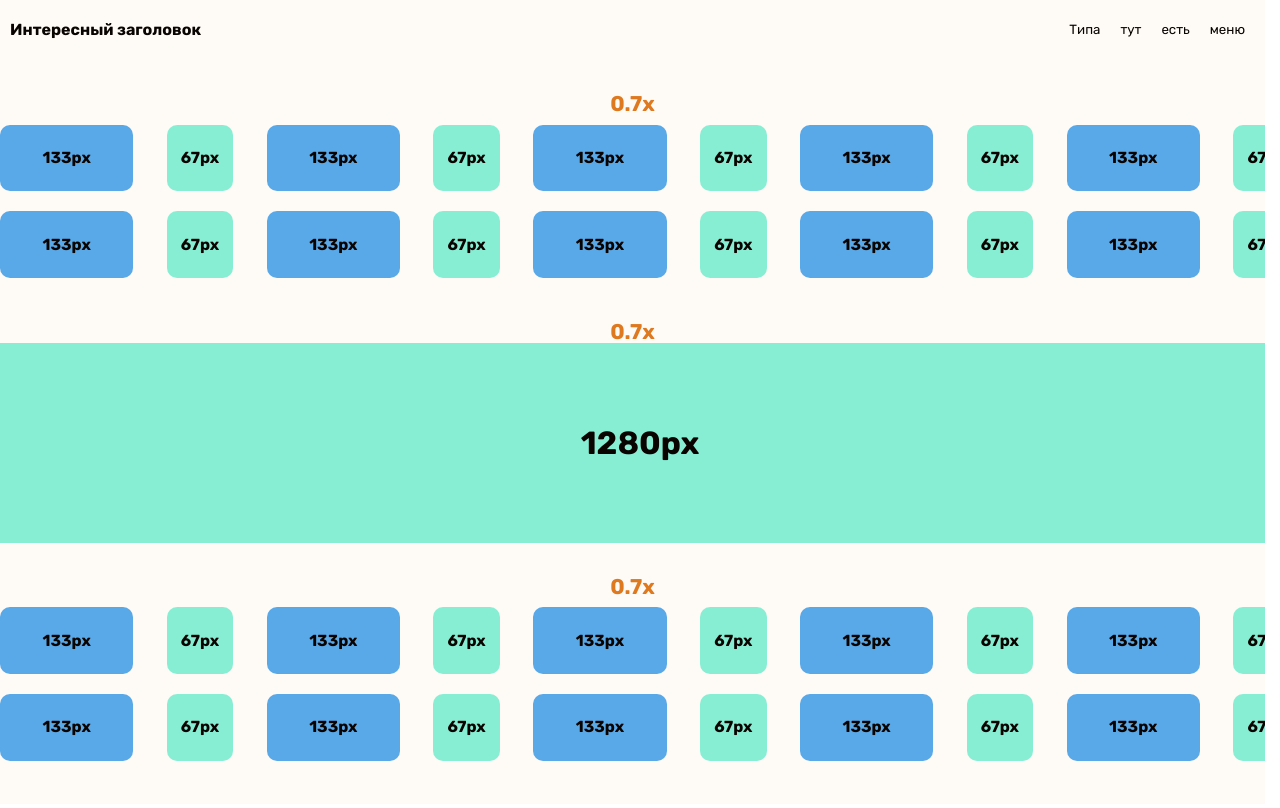
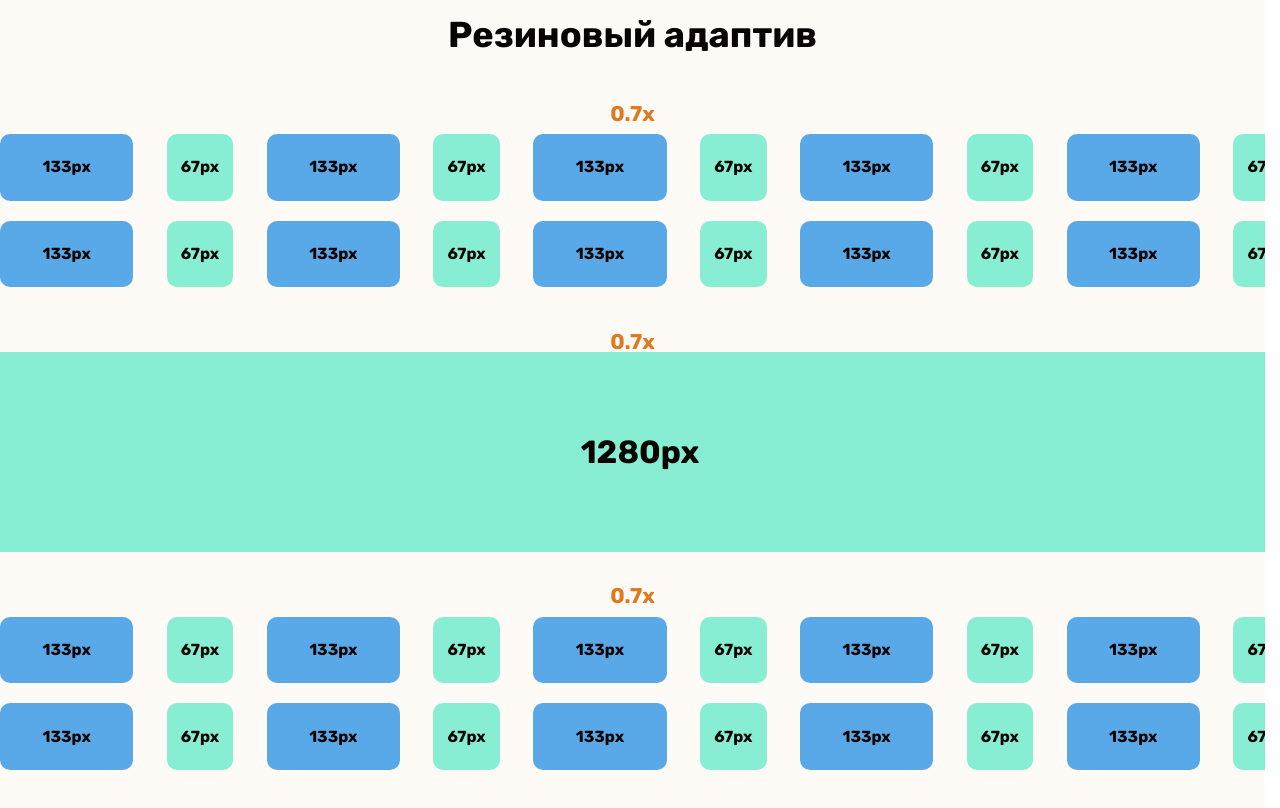
Before and after one commit to nikitor141/easy-adaptive, a website: page src/index.html in a window 1280 px wide. Drawn offline with nearby package versions, Linux system fonts and the light colour scheme; files that its build step writes are made by us from their sources; files whose address does not match are found by name.

Commit message:
little changes

```diff
--- a/gulp/version.json
+++ b/gulp/version.json
@@ -1,3 +1,3 @@
 {
-    "main": "20240531034131"
+    "main": "20240601041335"
 }
--- a/src/html/header.html
+++ b/src/html/header.html
@@ -1,15 +1 @@
-<header class="header">
-	<div class="container">
-		<div class="header__body">
-			<h1 class="header__title">Интересный заголовок</h1>
-			<nav class="nav">
-				<ul class="nav__list">
-					<li class="nav__item"><a href="#">Типа</a></li>
-					<li class="nav__item"><a href="#">тут</a></li>
-					<li class="nav__item"><a href="#">есть</a></li>
-					<li class="nav__item"><a href="#">меню</a></li>
-				</ul>
-			</nav>
-		</div>
-	</div>
-</header>
+<header class="header"></header>
--- a/src/index.html
+++ b/src/index.html
@@ -4,8 +4,8 @@
 
 	<body>
 		<div class="wrapper">
-			@@include('html/header.html', {})
 			<main class="content">
+				<h1 class="title">Резиновый адаптив</h1>
 				<section class="gallery">
 					<h2 class="gallery__multiplier"></h2>
 					<div class="gallery__standard"></div>
@@ -87,7 +87,6 @@
 					</ul>
 				</section>
 			</main>
-			@@include('html/footer.html', {})
 		</div>
 	</body>
 </html>
--- a/src/scss/_colors.scss
+++ b/src/scss/_colors.scss
@@ -15,14 +15,6 @@ $colors: (
 	),
 );
 
-@mixin themeToVars($theme) {
-	$theme: map-get($colors, $theme);
-	@each $key, $value in $theme {
-		--color-#{$key}: #{$value};
-		--color-#{$key}--rgb: #{HexToRGB($value)};
-	}
-}
-
 :root {
 	@include themeToVars(default);
 
--- a/src/scss/_mixins.scss
+++ b/src/scss/_functions.scss
@@ -9,6 +9,14 @@
 		@return rgba(var(--color-#{unquote($name)}--rgb), $opacity);
 	} @else {
 		@return var(--color-#{unquote($name)});
+	}
+}
+
+@mixin themeToVars($theme) {
+	$theme: map-get($colors, $theme);
+	@each $key, $value in $theme {
+		--color-#{$key}: #{$value};
+		--color-#{$key}--rgb: #{HexToRGB($value)};
 	}
 }
 
--- a/src/scss/style.scss
+++ b/src/scss/style.scss
@@ -1,6 +1,6 @@
 @import 'fonts';
 @import 'reset';
-@import 'mixins';
+@import 'functions';
 @import 'colors';
 
 //scss  ---------------------------------------------------
@@ -75,49 +75,21 @@ body {
 	margin: 0 auto;
 }
 
-//bem blocks ----------------------------------------------
-.nav {
-	&__list {
-		display: flex;
-		align-items: center;
-		justify-content: center;
-	}
-
-	&__item {
-		a {
-			display: inline-block;
-			padding: rem(5) rem(15);
-			font-size: rem(20);
-
-			&:hover {
-				color: cl('accent');
-			}
-		}
-	}
-	@include adaptive('mobile') {
-		display: none;
-	}
-}
-
-//header --------------------------------------------------
-.header {
-	padding: rem(30) rem(0);
-	&__body {
-		display: flex;
-		gap: rem(100);
-		align-items: center;
-		justify-content: space-between;
-	}
-
-	&__title {
-		font-size: rem(24);
-		font-weight: bold;
-	}
-}
-
 //flex main -----------------------------------------------
 .content {
 	flex-grow: 1;
+}
+
+.title {
+	padding: rem(25) 0;
+	font-size: rem(54);
+	font-weight: bold;
+	text-align: center;
+
+	@include adaptive('mobile') {
+		padding: rem(10) 0;
+		font-size: rem(25);
+	}
 }
 
 .gallery {
@@ -178,5 +150,3 @@ body {
 		background-color: cl('secondary');
 	}
 }
-
-//footer --------------------------------------------------
```
Also changed, not shown: dist/css/style.min.css, dist/index.html.
